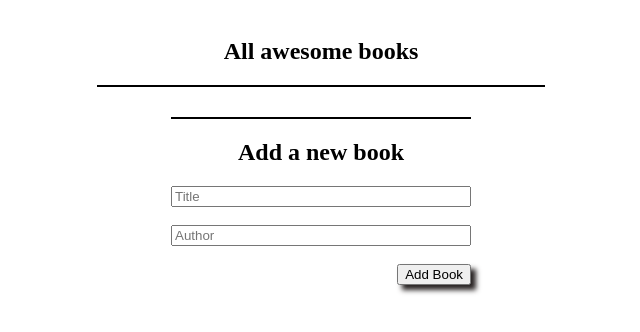
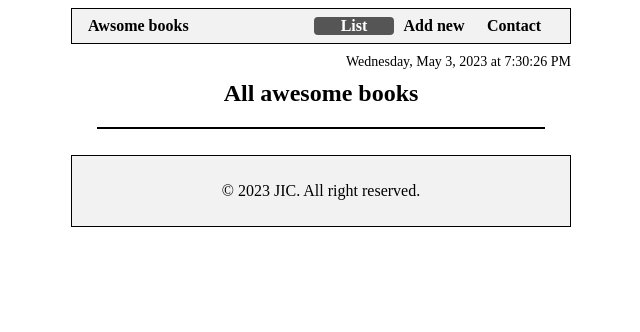
Before and after one commit to jicamargo/awesome-books, a website: page index.html in a window 1280 px wide. Shown: the whole page, without its empty margins (319-959 px from the left). Drawn offline with Linux system fonts and the light colour scheme.

Commit message:
add navbar and footer

```diff
--- a/css/styles.css
+++ b/css/styles.css
@@ -1,6 +1,71 @@
 * {
   box-sizing: border-box;
 }
+
+/* styles for header and navbar */
+
+.header {
+  position: fixed;
+  top: 8px;
+  left: 50%;
+  transform: translateX(-50%);
+  max-width: 500px;
+  width: 100%;
+}
+
+.navbar {
+  display: flex;
+  justify-content: space-between;
+  align-items: center;
+  padding: 8px 16px;
+  border: 1px black solid ;
+  background-color: #f2f2f2;
+  font-size: 16px;
+  font-weight: bold;
+}
+
+.date {
+  padding: 10px 0;
+  font-size: 14px;
+  text-align: end;
+}
+
+.menu {
+  display: flex;
+  list-style: none;
+  justify-content: space-around;
+  margin: 0;
+}
+
+nav li {
+  width: 80px;
+  text-align: center;
+}
+
+nav a {
+  color: black;
+  text-decoration: none;
+  font-size: 16px;
+  font-weight: bold;
+}
+nav li:hover {
+  background-color: #878686;
+  border-radius: 4px;
+}
+
+nav li:hover a {
+  color: #fff;
+}
+
+
+/* general styles for main section   */
+
+main {
+  margin-top: 50px; /* ajusta este valor según sea necesario */
+}
+
+
+/* styles for booklist section  */
 
 .books {
   width: 500px;
@@ -61,3 +126,25 @@
 .button {
   box-shadow: 5px 5px 5px #292424;
 }
+
+
+/* styles for footer section */
+
+footer {
+  width: 500px;
+  padding: 10px;
+  margin: auto;
+  text-align: center;
+  background-color: #f2f2f2;
+  border: 1px black solid ;
+}
+
+/* init the section hidden */
+.active-menu {
+  background-color: #555;
+  border-radius: 4px;
+}
+
+.active-menu a {
+  color: #fff;
+}
--- a/index.html
+++ b/index.html
@@ -8,10 +8,30 @@
     <title>Awesome books</title>
 </head>
 <body>
-    <section class="books">
+    <div class="header">
+      <nav class="navbar">
+        <div class="logo">
+          Awsome books
+        </div>
+        <nav>
+          <ul class="menu">
+            <li id="list-menu"><a href="#">List</a></li>
+            <li id="add-new-menu"><a href="#">Add new</a></li>
+            <li id="contact-menu"><a href="#">Contact</a></li>
+          </ul>
+        </nav>
+      </nav>
+      <div class="date">
+        <span id="currentDateTime"></span>
+      </div>
+    </div>
+
+    <main>
+      <section class="books" id="list-section">
         <h1 class ="title">All awesome books</h1>
         <section id="booklist"></section>
-
+      </section>
+      <section class="addNewBook" id="add-new-section">
         <div class="newbookform">
           <h1 class="title">
             Add a new book
@@ -22,12 +42,23 @@
           </div>
           <br>
           <div>
-              <label for="author" hidden>Author</label>
-              <input class="inputfld" type="text" id="author" placeholder="Author" required>
+            <label for="author" hidden>Author</label>
+            <input class="inputfld" type="text" id="author" placeholder="Author" required>
           </div>
           <br>
-        <button class="button" type="button" id="addButton">Add Book</button>
-    </section>
+          <button class="button" type="button" id="addButton">Add Book</button>
+        </div>
+      </section>
+      <section class="contact-section" id="contact-section">
+        <h1>
+          contac me
+        </h1>
+      </section>
+      <footer>
+        <p>&copy; 2023 JIC. All right reserved.</p>
+      </footer>
+
+    </main>
 
     <script src="./js/addremove.js"></script>
 </body>
--- a/js/addremove.js
+++ b/js/addremove.js
@@ -53,3 +53,64 @@ addButton.addEventListener('click', () => {
 
 booklist.getBooks();
 booklist.ShowBookList();
+
+// update the date and time
+
+function updateDateTime() {
+  const currentDateTime = new Date();
+  const dateTimeOptions = { weekday: 'long', year: 'numeric', month: 'long', day: 'numeric', hour: 'numeric', minute: 'numeric', second: 'numeric' };
+  document.getElementById('currentDateTime').textContent = currentDateTime.toLocaleDateString('en-US', dateTimeOptions);
+}
+
+updateDateTime();
+setInterval(updateDateTime, 1000);
+
+// functios to display the add new section
+
+const listMenu = document.getElementById('list-menu');
+const addNewMenu = document.getElementById('add-new-menu');
+const contactMenu = document.getElementById('contact-menu');
+
+const listSection = document.getElementById('list-section');
+const addNewSection = document.getElementById('add-new-section');
+const contactSection = document.getElementById('contact-section');
+
+listMenu.addEventListener('click', function() {
+  hideAllSections();
+  listSection.style.display = 'block';
+  listMenu.classList.add('active-menu');
+  addNewMenu.classList.remove('active-menu');
+  contactMenu.classList.remove('active-menu');
+});
+
+addNewMenu.addEventListener('click', function() {
+  hideAllSections();
+  addNewSection.style.display = 'block';
+  addNewMenu.classList.add('active-menu');
+  listMenu.classList.remove('active-menu');
+  contactMenu.classList.remove('active-menu');
+});
+
+contactMenu.addEventListener('click', function() {
+  hideAllSections();
+  contactSection.style.display = 'block';
+  contactMenu.classList.add('active-menu');
+  listMenu.classList.remove('active-menu');
+  addNewMenu.classList.remove('active-menu');
+});
+
+function hideAllSections() {
+  listSection.style.display = 'none';
+  addNewSection.style.display = 'none';
+  contactSection.style.display = 'none';
+}
+
+function init() {
+  hideAllSections();
+  listSection.style.display = 'block'
+  listSection.style.display = 'block';
+  listMenu.classList.add('active-menu');
+}
+
+// load the page with the first page active
+init();
```
